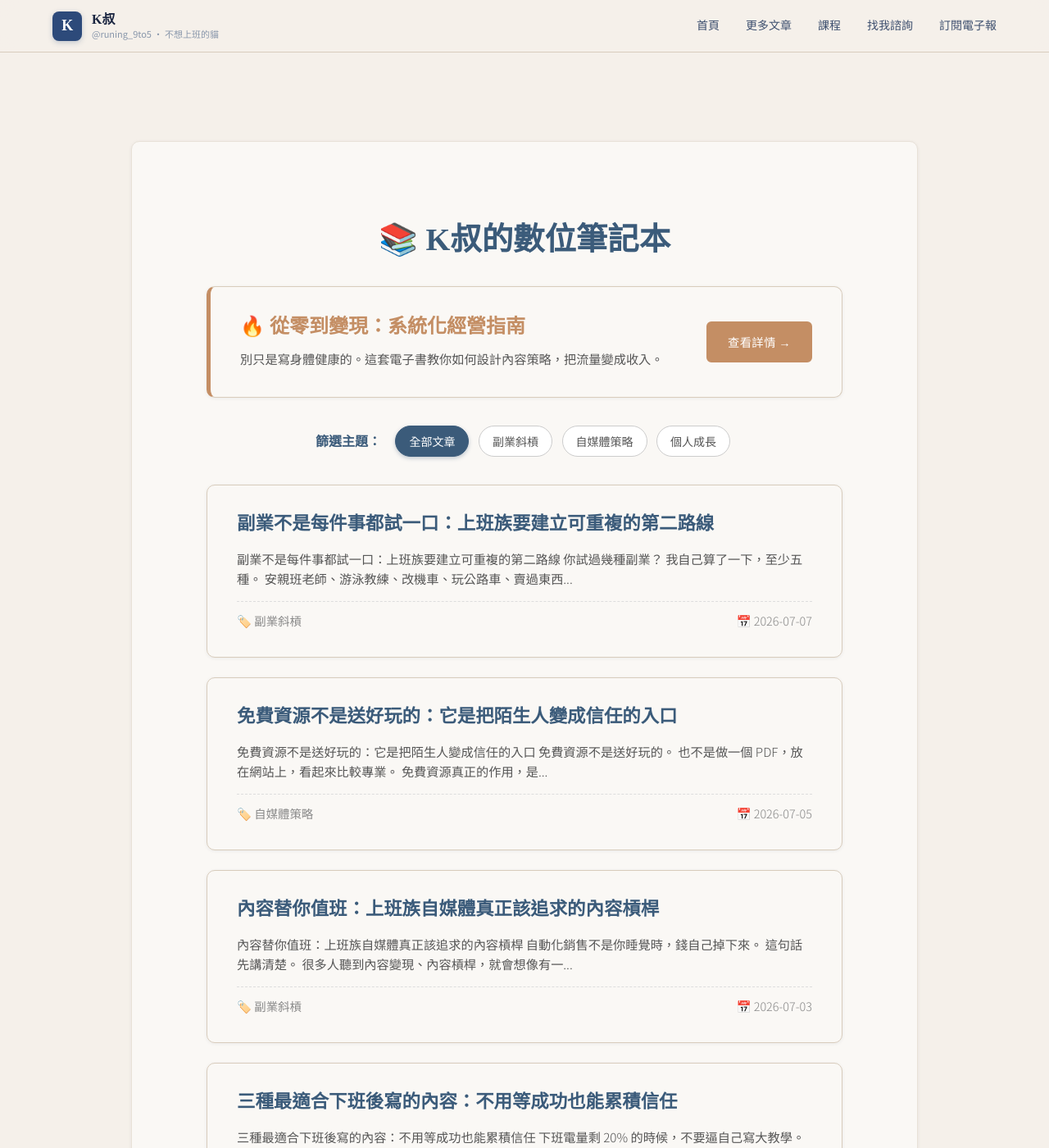
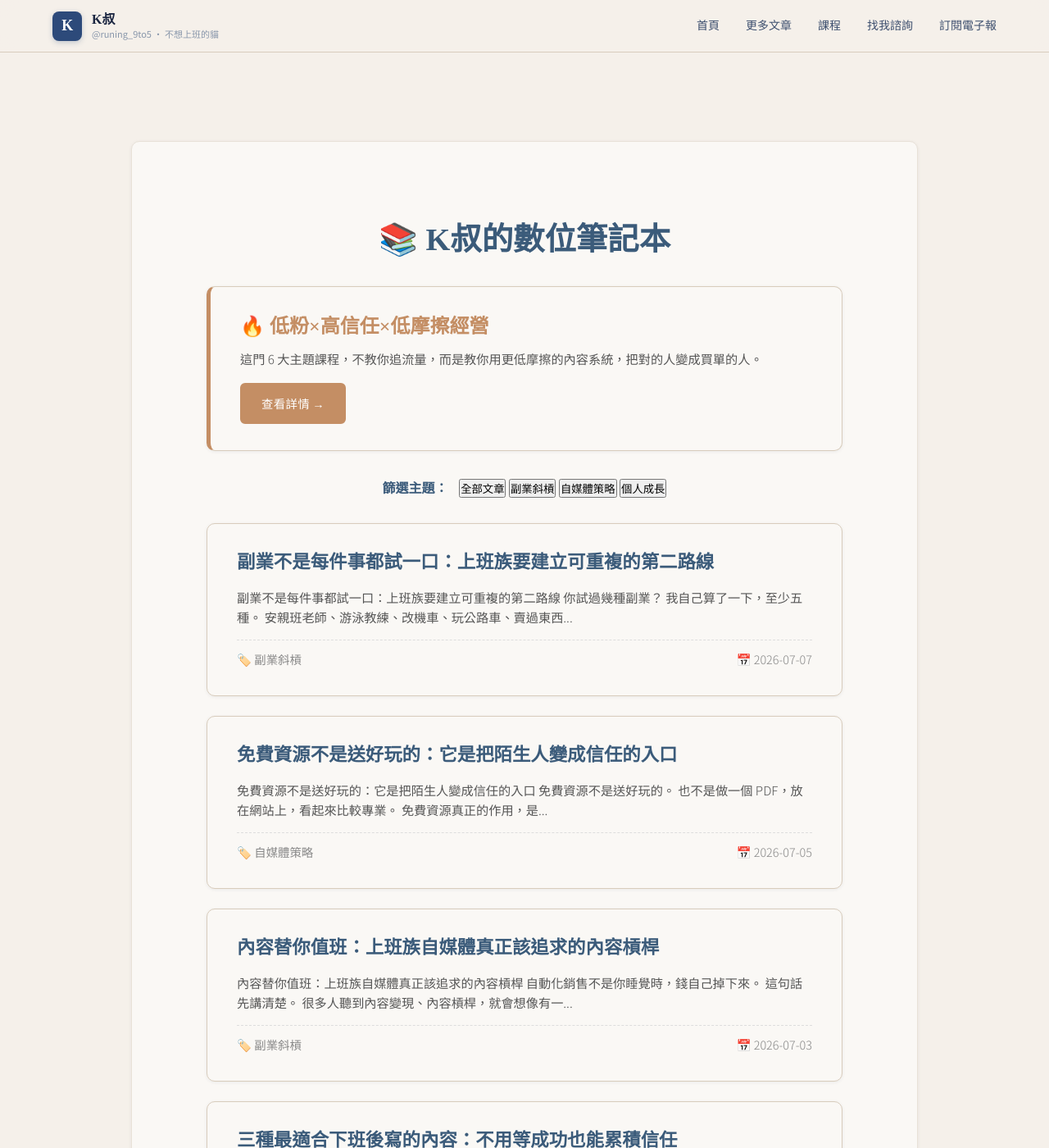
Before and after one commit to KenHAI666/Runing9TO5, a Jekyll site: the page built from articles.md, in a window 1280 px wide and 1400 px high. Shown: the whole window at 82% size. Built offline with Jekyll 4.4.1, drawn with Linux system fonts in a browser that asks for light colours; some of the changed lines change nothing that is shown.

Commit message:
Update articles product card to course

```diff
--- a/articles.md
+++ b/articles.md
@@ -14,8 +14,8 @@
 
   <div class="card-section-1" style="border-left: 5px solid #C48E64; display: flex; align-items: center; justify-content: space-between; flex-wrap: wrap; gap: 15px; cursor: pointer;" onclick="window.location.href='/resources';">
     <div>
-      <h2 style="margin: 0 0 10px 0; color: #C48E64; font-size: 1.5em;">🔥 從零到變現：系統化經營指南</h2>
-      <p style="margin: 0; color: #555;">別只是寫身體健康的。這套電子書教你如何設計內容策略，把流量變成收入。</p>
+      <h2 style="margin: 0 0 10px 0; color: #C48E64; font-size: 1.5em;">🔥 低粉×高信任×低摩擦經營</h2>
+      <p style="margin: 0; color: #555;">這門 6 大主題課程，不教你追流量，而是教你用更低摩擦的內容系統，把對的人變成買單的人。</p>
     </div>
     <a href="/resources" class="btn-external" style="background-color: #C48E64; border-color: #C48E64; margin-top:0;">查看詳情 →</a>
   </div>
@@ -78,88 +78,22 @@
     {% endfor %}
   </div>
 
+  <script>
+    function filterCategory(category, btn) {
+      const cards = document.querySelectorAll('.article-card');
+      const buttons = document.querySelectorAll('.category-btn');
+      buttons.forEach(b => b.classList.remove('active'));
+      btn.classList.add('active');
+
+      cards.forEach(card => {
+        const cats = card.dataset.category.split(',');
+        if (category === 'all' || cats.includes(category)) {
+          card.style.display = 'block';
+        } else {
+          card.style.display = 'none';
+        }
+      });
+    }
+  </script>
+
 </section>
-
-
-<style>
-/* 分類按鈕樣式 */
-.category-btn {
-  background: #fff;
-  border: 1px solid #ccc;
-  border-radius: 20px;
-  padding: 8px 16px;
-  margin: 4px;
-  cursor: pointer;
-  font-size: 14px;
-  color: #555;
-  transition: all 0.2s;
-  font-family: "Noto Sans TC", sans-serif;
-}
-
-.category-btn:hover {
-  background: #e8f6ff;
-  color: #3B5B7A;
-  border-color: #3B5B7A;
-}
-
-/* 選中狀態 (使用品牌藍) */
-.category-btn.active {
-  background: #3B5B7A;
-  color: white;
-  border-color: #3B5B7A;
-  box-shadow: 0 2px 5px rgba(59, 91, 122, 0.3);
-}
-
-/* 文章卡片懸停效果 (沿用全站樣式，這裡做微調) */
-.article-card:hover {
-    transform: translateY(-5px);
-    box-shadow: 0 10px 20px rgba(0,0,0,0.1);
-}
-
-.article-card:hover h2 a {
-    color: #C48E64 !important; /* 標題變色 */
-}
-</style>
-
-<script>
-function filterCategory(category, btn) {
-  const cards = document.querySelectorAll("#articles-list .article-card");
-
-  // 切換 active 狀態
-  document.querySelectorAll("#category-menu .category-btn").forEach(b => b.classList.remove("active"));
-  btn.classList.add("active");
-
-  // 顯示/隱藏文章
-  cards.forEach(card => {
-    // 兼容處理：有些分類可能有空格，做一下清理
-    const cats = card.dataset.category.split(",").map(c => c.trim());
-
-    if (category === "all" || cats.includes(category)) {
-      card.style.display = "block";
-      // 添加一個小動畫讓出現更自然
-      card.style.opacity = 0;
-      setTimeout(() => card.style.opacity = 1, 50);
-    } else {
-      card.style.display = "none";
-    }
-  });
-}
-</script>
-
-<script type="application/ld+json">
-{
-  "@context": "https://schema.org",
-  "@type": "CollectionPage",
-  "headline": "{{ page.title }}",
-  "description": "{{ page.description }}",
-  "url": "{{ page.url | absolute_url }}",
-  "publisher": {
-    "@type": "Organization",
-    "name": "RUNING_9to5",
-    "logo": {
-      "@type": "ImageObject",
-      "url": "https://runing9to5.com/assets/images/favicon.png"
-    }
-  }
-}
-</script>
```
